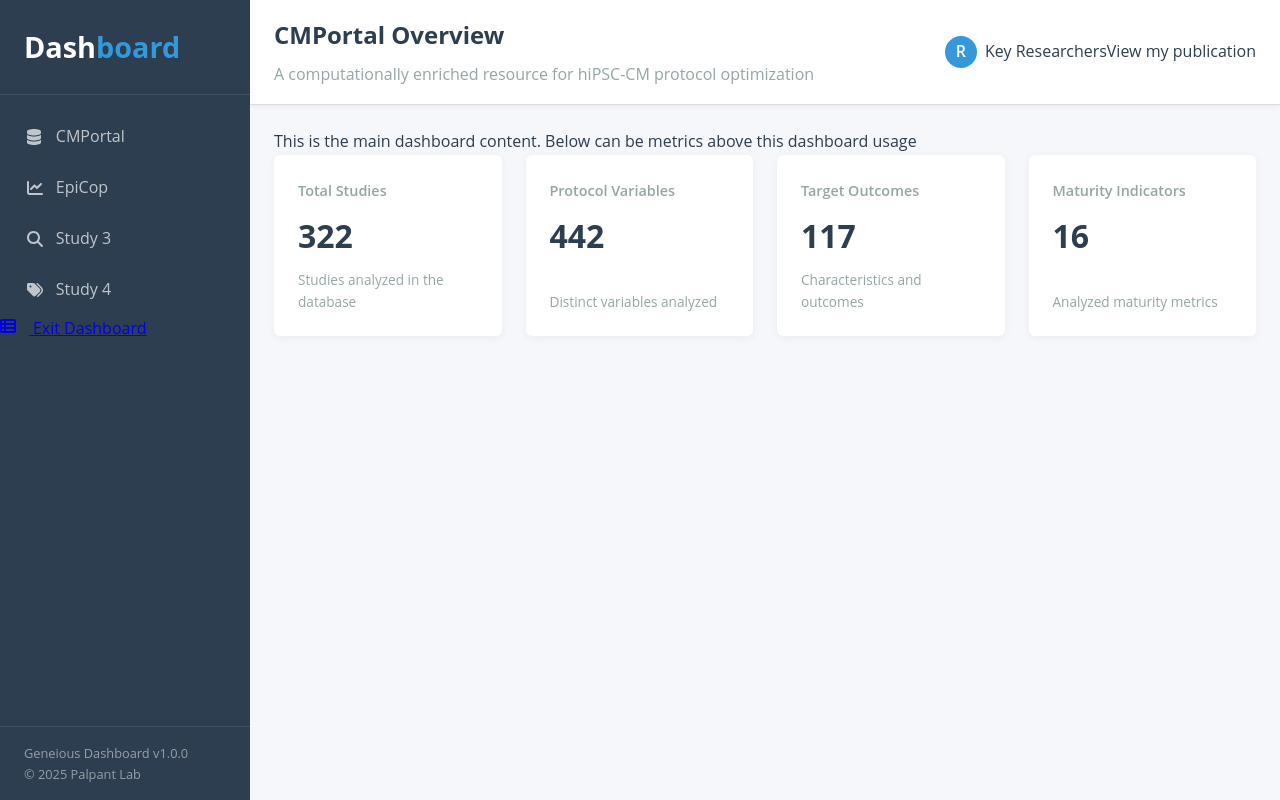
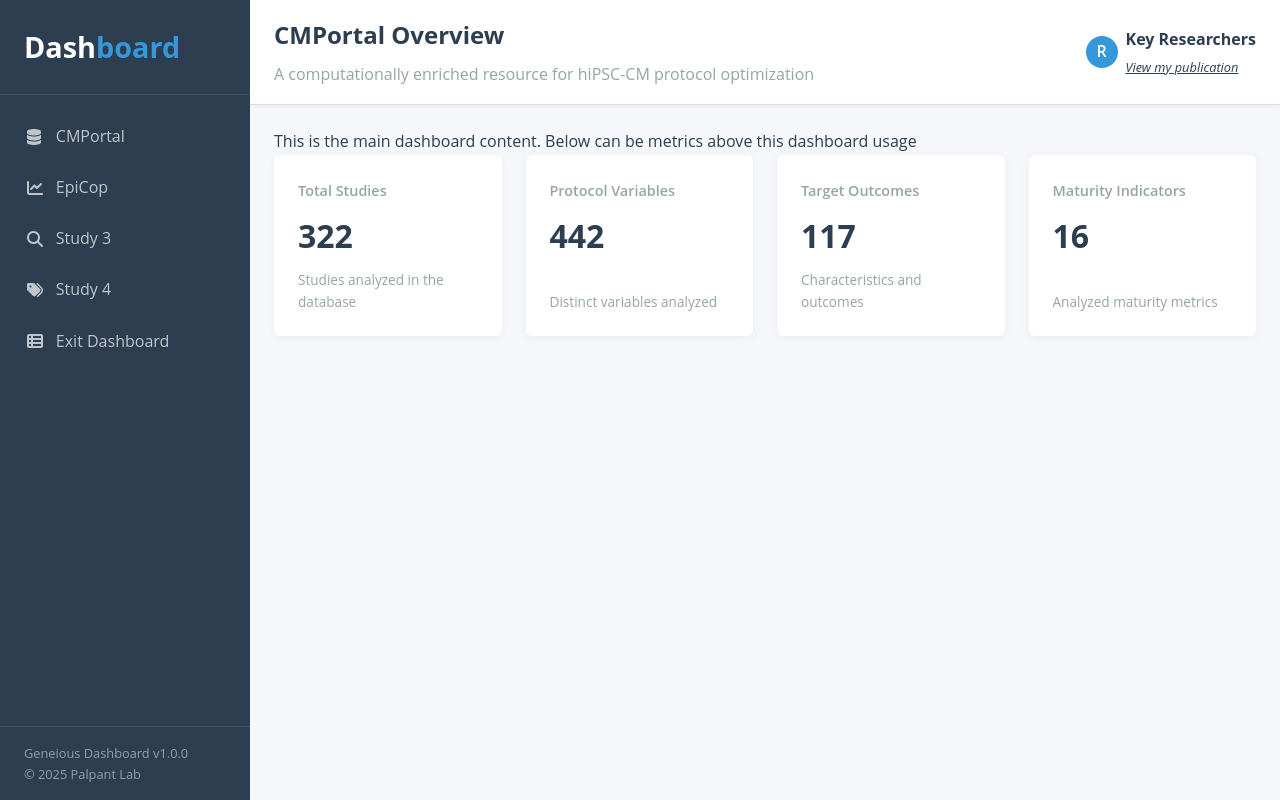
Before and after one commit to phycochow/palpant-labsite, a Flask app: page /dash in a window 1280 px wide. Run offline with Flask 3, Linux system fonts and the light colour scheme.

Commit message:
top right design

```diff
--- a/static/css/dashboard.css
+++ b/static/css/dashboard.css
@@ -128,6 +128,26 @@ body {
     cursor: pointer;
 }
 
+/* Container for the two text elements */
+.user-menu .text-container {
+    display: flex;
+    flex-direction: column;
+    /* align-items: flex-start;  // optional if you want left alignment */
+}
+
+.user-menu .text-container span {
+    font-weight: bold; /* or normal, depending on preference */
+    margin-bottom: 0.25rem; /* small spacing before the publication link */
+}
+
+/* Style for "View my publication" */
+.user-menu .text-container p {
+    margin: 0;
+    font-size: 0.8rem;        /* smaller font size */
+    font-style: italic;       /* italic text */
+    text-decoration: underline; /* underlined */
+}
+
 .avatar {
     width: 32px;
     height: 32px;
@@ -140,6 +160,7 @@ body {
     font-weight: 600;
     margin-right: 0.5rem;
 }
+
 
 .content-wrapper {
     padding: 1.5rem;
--- a/templates/dashboard.html
+++ b/templates/dashboard.html
@@ -35,7 +35,7 @@
                         <span class="icon icon-benchmark"></span>
                         Study 4
                     </a>
-                    <a href="https://palpantlab.duckdns.org/">
+                    <a href="https://palpantlab.duckdns.org/" class="menu-item">
                         <span class="icon icon-dashboard"></span>
                         Exit Dashboard
                     </a>
@@ -55,11 +55,14 @@
                     <p class="page-description">A computationally enriched resource for hiPSC-CM protocol optimization</p>
                 </div>
 
-                <div class="user-menu">
-                    <div class="avatar">R</div>
-                    <span>Key Researchers</span>
-                    <p>View my publication</p>
-                </div>
+<div class="user-menu">
+    <div class="avatar">R</div>
+    <!-- Wrap the text in its own container -->
+    <div class="text-container">
+        <span>Key Researchers</span>
+        <p>View my publication</p>
+    </div>
+</div>
             </div>
 
             <div class="content-wrapper">
```
